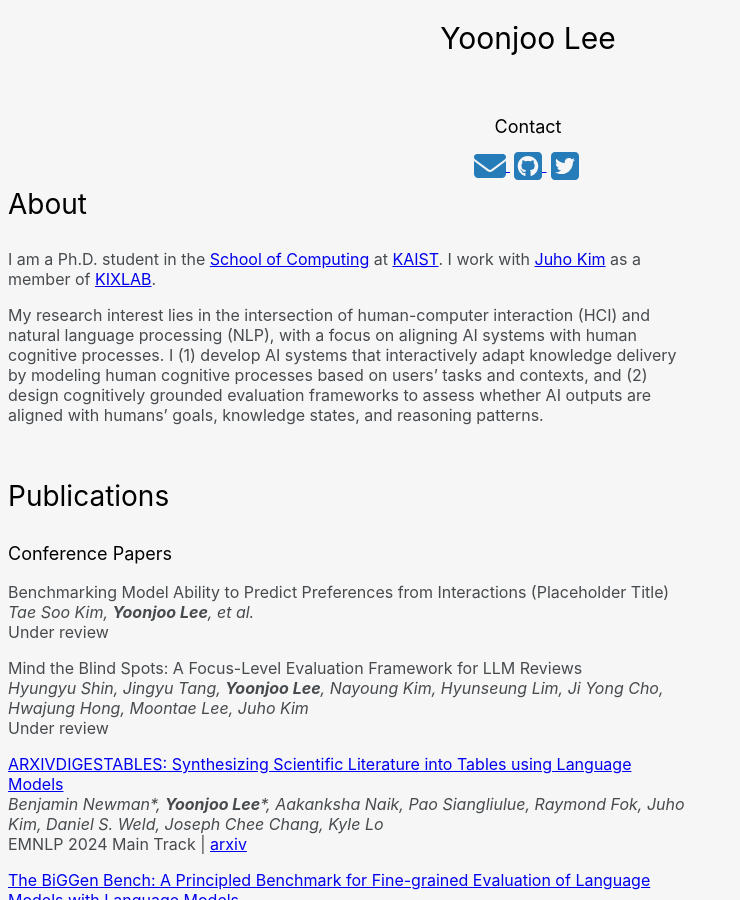
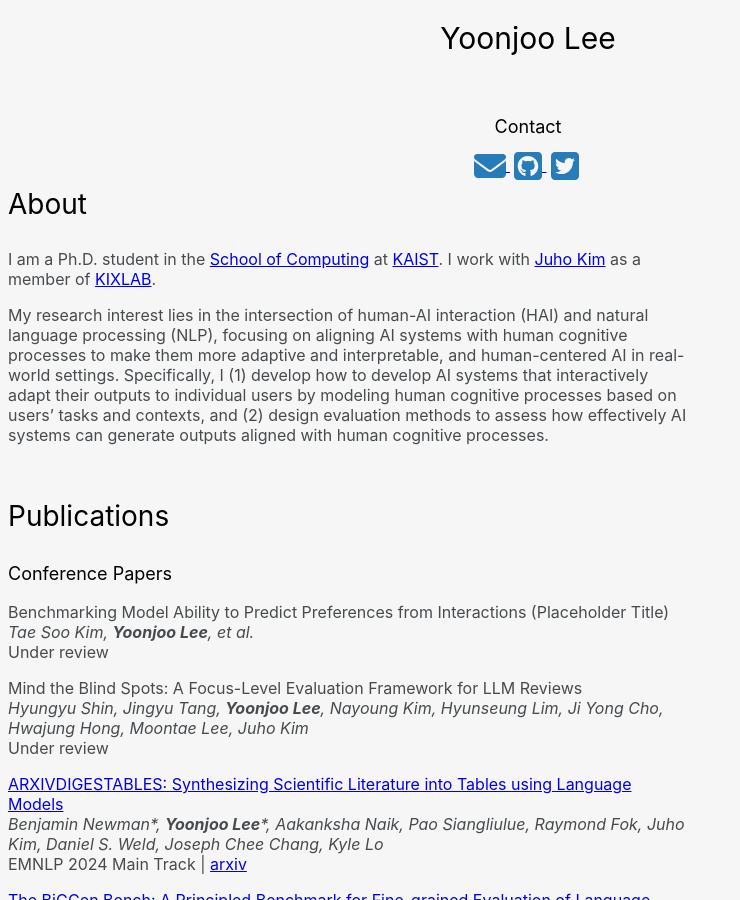
Before and after one commit to yjo2lee/yoonjoo.github.io, a Jekyll site: the page built from index.md, in a window 1280 px wide and 900 px high. Shown: the whole window, without its empty margins (0-740 px from the left). Built offline with Jekyll 4.4.1, drawn with Linux system fonts in a browser that asks for light colours; a style sheet for code colours, icons or effects is not loaded; our own code applies the rules of GitHub Pages for plain Markdown files.

Commit message:
Update index.md

```diff
--- a/index.md
+++ b/index.md
@@ -6,7 +6,8 @@ layout: default
 
 I am a Ph.D. student in the [School of Computing](https://cs.kaist.ac.kr/){:target="_blank"} at [KAIST](https://www.kaist.ac.kr/){:target="_blank"}. I work with [Juho Kim](https://juhokim.com/){:target="_blank"} as a member of [KIXLAB](https://www.kixlab.org/){:target="_blank"}.
 
-My research interest lies in the intersection of human-computer interaction (HCI) and natural language processing (NLP), with a focus on aligning AI systems with human cognitive processes. I (1) develop AI systems that interactively adapt knowledge delivery by modeling human cognitive processes based on users’ tasks and contexts, and (2) design cognitively grounded evaluation frameworks to assess whether AI outputs are aligned with humans’ goals, knowledge states, and reasoning patterns.
+My research interest lies in the intersection of human-AI interaction (HAI) and natural language processing (NLP), focusing on aligning AI systems with human cognitive processes to make them more adaptive and interpretable, and human-centered AI in real-world settings.
+Specifically, I (1) develop how to develop AI systems that interactively adapt their outputs to individual users by modeling human cognitive processes based on users’ tasks and contexts, and (2) design evaluation methods to assess how effectively AI systems can generate outputs aligned with human cognitive processes.
 
 ## Publications
 
```
